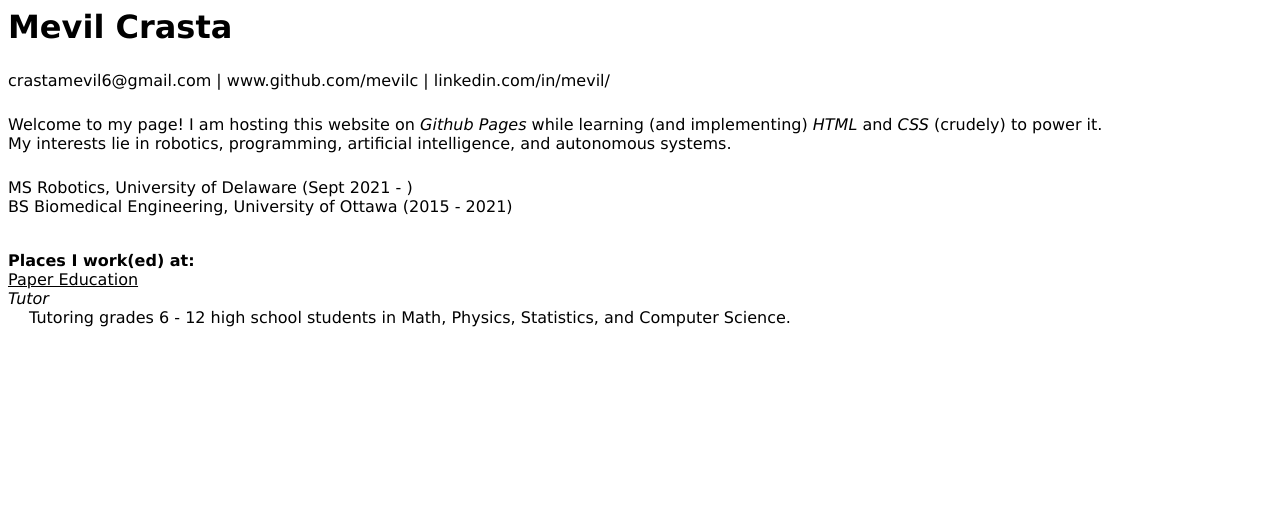
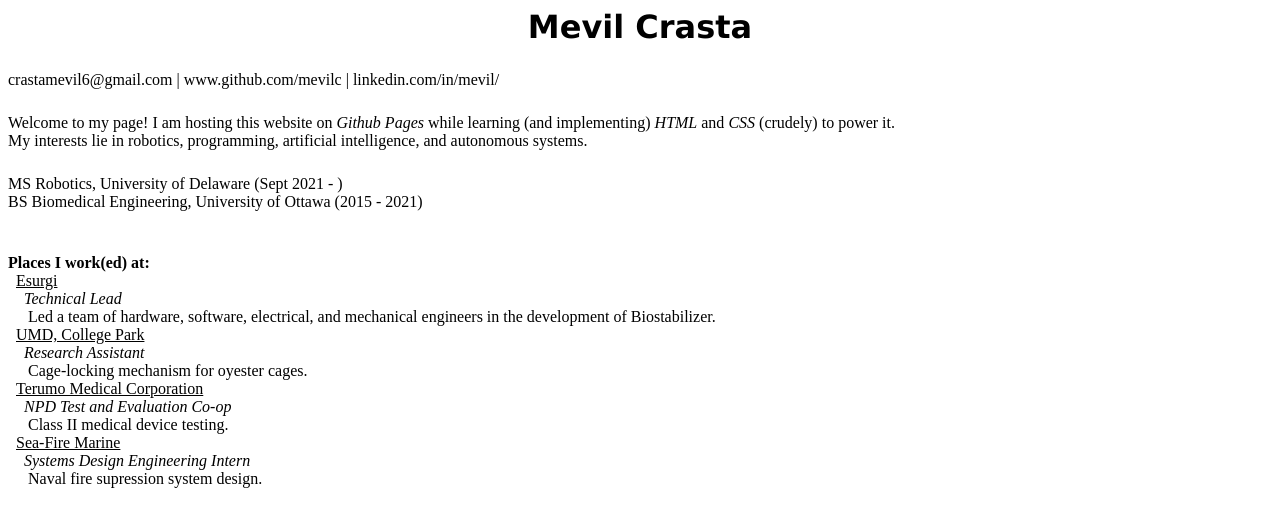
Before and after one commit to mevilc/mywebsite, a plain HTML site: page index.html in a window 1280 px wide. Drawn offline with Linux system fonts and the light colour scheme.

Commit message:
all work

```diff
--- a/index.html
+++ b/index.html
@@ -19,11 +19,25 @@
         <br>BS Biomedical Engineering, University of Ottawa (2015 - 2021)
     </p>
 
-    <p>
+    <p id="about"><p>
         <br><b>Places I work(ed) at:</b>
-        <br><u>Paper Education</u>
-        <br><i>Tutor</i>
-        <br>&emsp; Tutoring grades 6 - 12 high school students in Math, Physics, Statistics, and Computer Science.
+
+        <br>&ensp;<u>Esurgi</u>
+        <br>&ensp;&ensp;<i>Technical Lead</i>
+        <br>&emsp; Led a team of hardware, software, electrical, and mechanical engineers in the development of Biostabilizer.
+
+        <br>&ensp;<u>UMD, College Park</u>
+        <br>&ensp;&ensp;<i>Research Assistant</i>
+        <br>&emsp; Cage-locking mechanism for oyester cages.
+
+        <br>&ensp;<u>Terumo Medical Corporation</u>
+        <br>&ensp;&ensp;<i>NPD Test and Evaluation Co-op</i>
+        <br>&emsp; Class II medical device testing.
+
+        <br>&ensp;<u>Sea-Fire Marine</u>
+        <br>&ensp;&ensp;<i>Systems Design Engineering Intern</i>
+        <br>&emsp; Naval fire supression system design.
     </p>
+
 </body>
 </html>
--- a/styles.css
+++ b/styles.css
@@ -1,13 +1,16 @@
-body {
+h1 {
     font-family: Verdana, Geneva, Tahoma, sans-serif;
+    text-align: center;
 }
 
 #info {
+    font-family: Verdana, Geneva, Tahoma, sans-serif;
     font-size: 25px;
     text-align: center;
 }
 
 #about {
+    font-family: Verdana, Geneva, Tahoma, sans-serif;
     font-size: 25px;
     text-align: left;
 }
```
